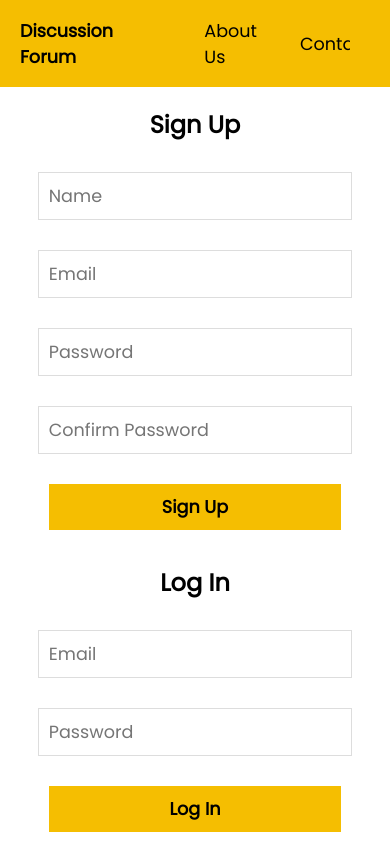
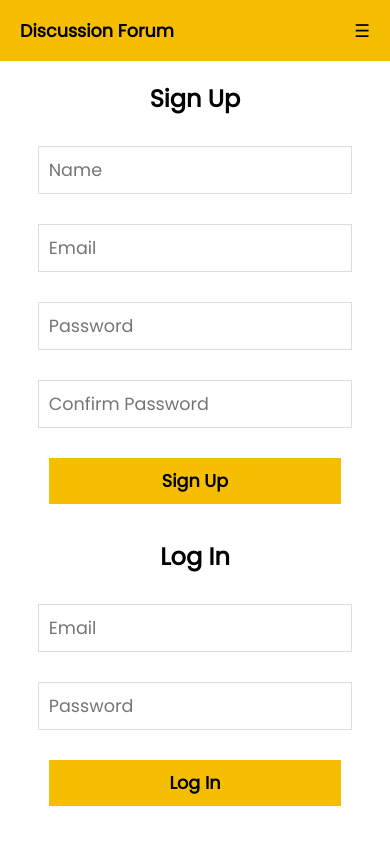
Before and after one commit to disha9112/Discussion-Forum, a React (Create React App) app in the folder frontend/: page / in a window 390 px wide. After the commit the page ends 844 px from the top, so only its background shows below. Built offline with nearby package versions, Linux system fonts and the light colour scheme.

Commit message:
responsiveness done

```diff
--- a/frontend/src/components/Header/Header.component.js
+++ b/frontend/src/components/Header/Header.component.js
@@ -1,8 +1,14 @@
-import React from "react";
+import React, { useState } from "react";
 import { Link } from "react-router-dom";
 import "./Header.styles.css";
 
 function Header({ toggleHeader, setToggleHeader }) {
+  const [responsive, setResponsive] = useState(false);
+
+  function handleResponsiveness() {
+    setResponsive(!responsive);
+  }
+
   async function handleLogOutClick() {
     setToggleHeader(false);
     localStorage.removeItem("token");
@@ -16,6 +22,9 @@ function Header({ toggleHeader, setToggleHeader }) {
             <div className="header-brand">Discussion Forum</div>
           </Link>
           <ul className="header-links">
+            <div className="header-menu" onClick={() => handleResponsiveness()}>
+              ☰
+            </div>
             <Link className="link" to="/profile">
               <li>Profile</li>
             </Link>
@@ -30,6 +39,20 @@ function Header({ toggleHeader, setToggleHeader }) {
             </Link>
           </ul>
         </div>
+        <ul className={`${responsive ? "show" : ""} header-links-display`}>
+          <Link className="link" to="/profile">
+            <li>Profile</li>
+          </Link>
+          <Link className="link" to="/ask">
+            <li>Ask</li>
+          </Link>
+          <Link to="/trending" className="link">
+            <li>Trending</li>
+          </Link>
+          <Link onClick={() => handleLogOutClick()} className="link" to="/">
+            <li>Log Out</li>
+          </Link>
+        </ul>
       </div>
     );
   } else {
@@ -40,6 +63,9 @@ function Header({ toggleHeader, setToggleHeader }) {
             <div className="header-brand">Discussion Forum</div>
           </Link>
           <ul className="header-links">
+            <div className="header-menu" onClick={() => handleResponsiveness()}>
+              ☰
+            </div>
             <Link className="link" to="/">
               <li>About Us</li>
             </Link>
@@ -48,6 +74,14 @@ function Header({ toggleHeader, setToggleHeader }) {
             </Link>
           </ul>
         </div>
+        <ul className={`${responsive ? "show" : ""} header-links-display`}>
+          <Link className="link" to="/">
+            <li>About Us</li>
+          </Link>
+          <Link className="link" to="/">
+            <li>Contact</li>
+          </Link>
+        </ul>
       </div>
     );
   }
--- a/frontend/src/components/Header/Header.styles.css
+++ b/frontend/src/components/Header/Header.styles.css
@@ -17,7 +17,11 @@
   font-weight: 900;
 }
 
-.header-dropdown {
+.header-menu {
+  display: none;
+}
+
+.header-links-display {
   display: none;
 }
 
@@ -31,3 +35,20 @@ li {
   cursor: pointer;
   margin: 0px 20px;
 }
+
+.show {
+  display: block;
+  padding-left: 0;
+  margin-top: 0;
+}
+
+@media (max-width: 660px) {
+  .header-links .link {
+    display: none;
+  }
+
+  .header-menu {
+    display: inline;
+    cursor: pointer;
+  }
+}
```
